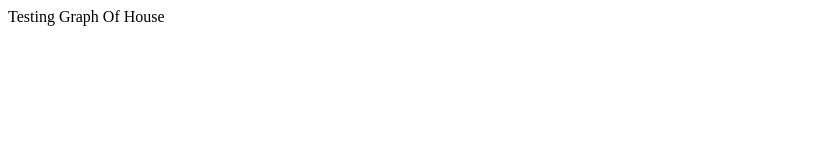
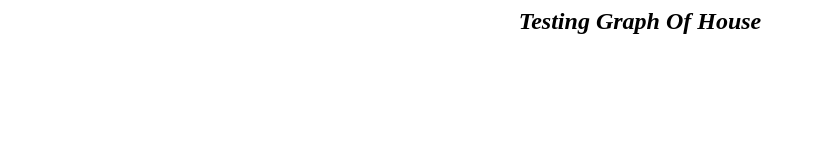
Before and after one commit to Risyandi/js-ninjas, a plain HTML site: page script-robot/index.html in a window 1280 px wide. Shown: the whole page, without its empty margins (0-816 px from the left). Drawn offline with Linux system fonts and the light colour scheme.

Commit message:
modified script robot

```diff
--- a/script-robot/index.html
+++ b/script-robot/index.html
@@ -7,8 +7,7 @@
     <title>Testing Graph Of House | Risyandi</title>
 </head>
 <body>
-    <div>Testing Graph Of House</div>
+    <div style="text-align:center; font-style:italic; font-weight:bold; font-size:x-large">Testing Graph Of House</div>
     <script src="script-robot.js" ></script>
-    <!-- <script src="script-mail-routes.js" ></script> -->
 </body>
 </html>
--- a/script-robot/script-robot.js
+++ b/script-robot/script-robot.js
@@ -8,6 +8,7 @@ const roads = [
     "Marketplace-Post Office", "Marketplace-Shop",
     "Marketplace-Town Hall", "Shop-Town Hall"
 ];
+
 
 // function for build graphs
 function buildGraph(edges) {
@@ -105,6 +106,7 @@ function runRobot(state, robot, memory) {
         console.log(state, ":value of state");
         memory = action.memory;
         console.log(memory, ":value of memory");
+        console.table(roads, "table");
         console.log(`moved to ${action.direction}`);
     }
 }
```
